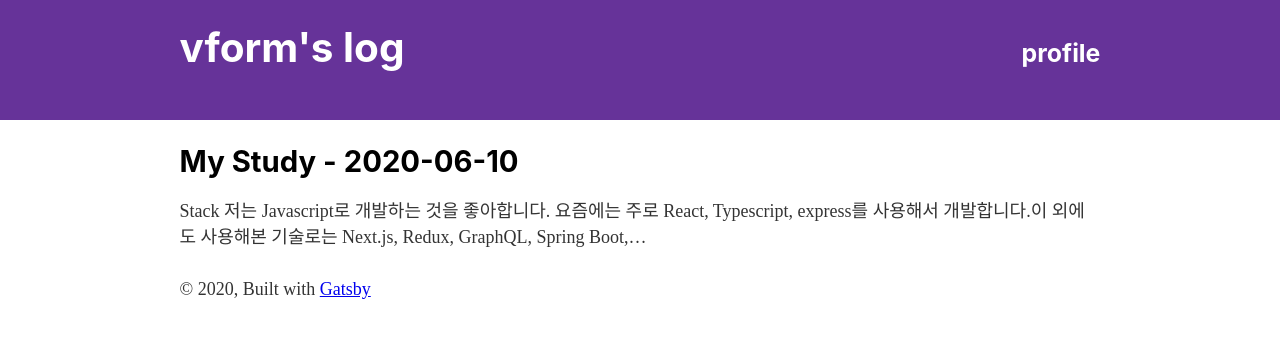
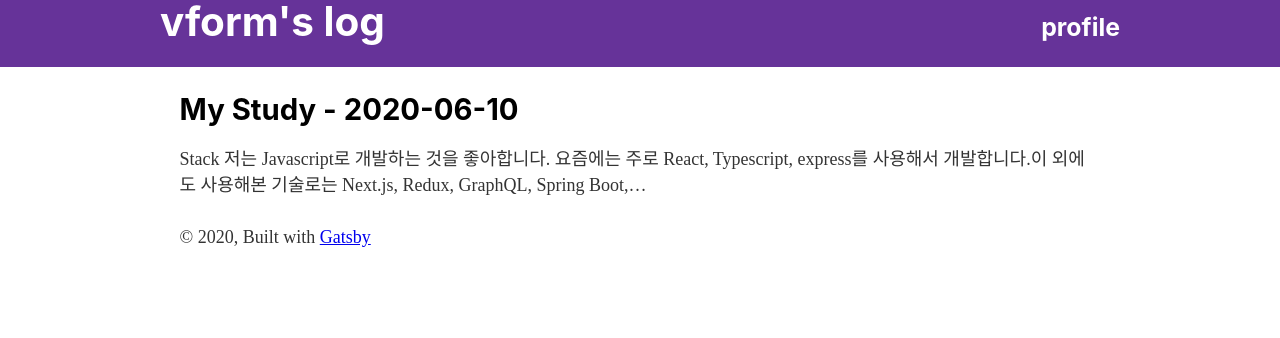
Before and after one commit to youngvform/gatsby-blog, a Gatsby site: page / in a window 1280 px wide. Built offline with nearby package versions, Linux system fonts and the light colour scheme; Gatsby itself is replaced by a stand-in of ours; a web font is replaced by a local one.

Commit message:
modified header padding size

```diff
--- a/src/components/header.tsx
+++ b/src/components/header.tsx
@@ -11,7 +11,7 @@ const Container = styled.article`
   align-items: baseline;
   margin: 0 auto;
   max-width: 960px;
-  padding: 1.45rem 1.0875rem;
+  //padding: 1.45rem 1.0875rem;
 `
 
 const SiteTitle = styled.h1`
```
